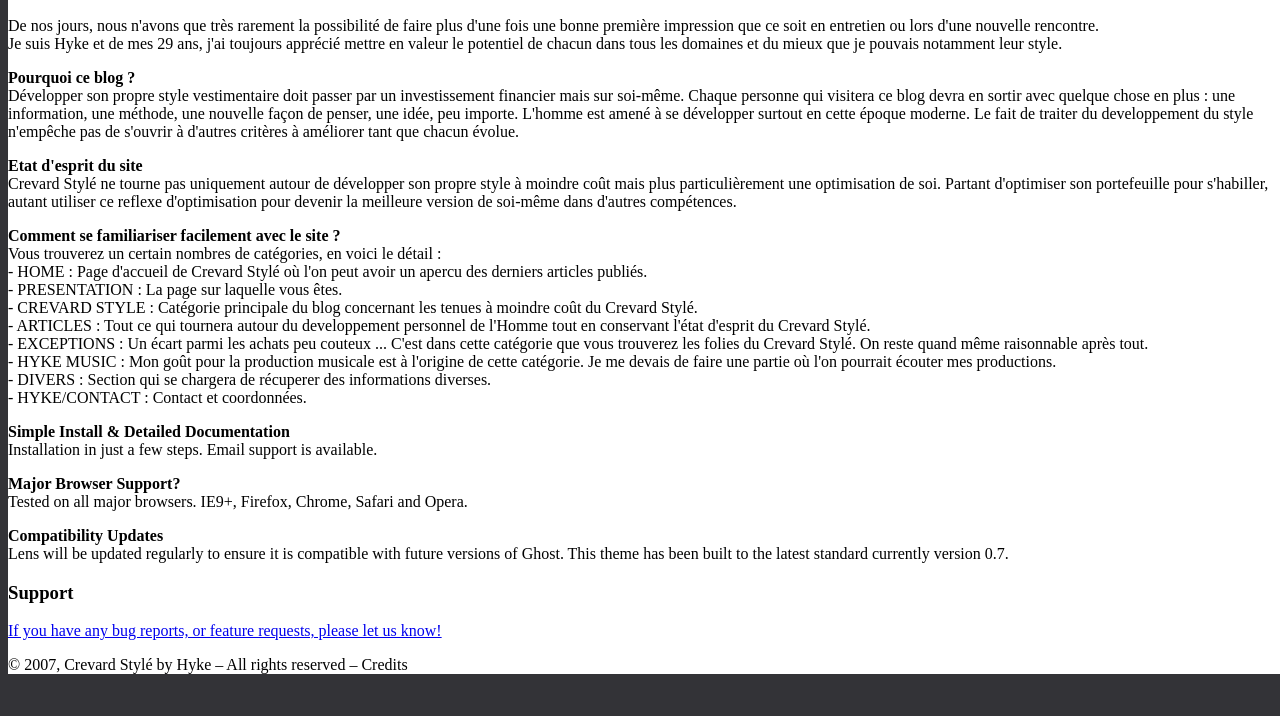
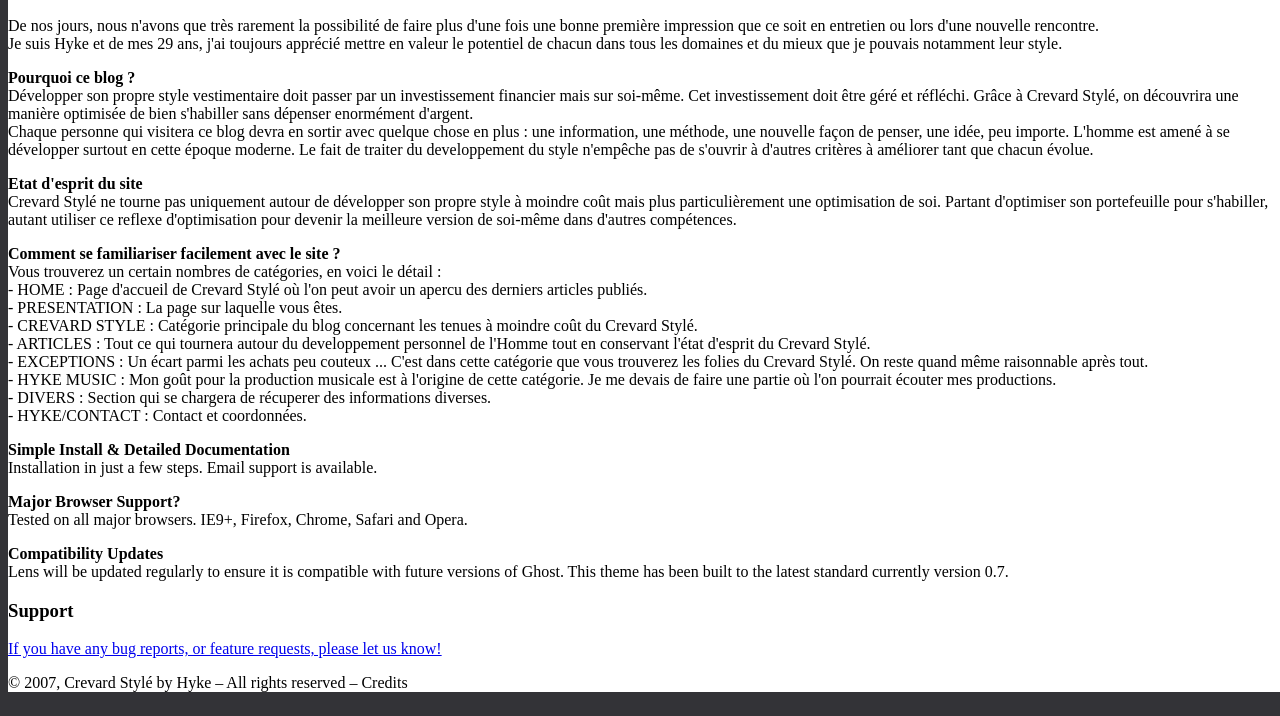
Before and after one commit to darkh2/darkh2.github.io, a Jekyll site: the page built from presentation.md, in a window 1280 px wide, cut to the strip 318-1034 px from the top of the page. Built offline with Jekyll 4.4.1, drawn with Linux system fonts in a browser that asks for light colours.

Commit message:
Update presentation.md

```diff
--- a/presentation.md
+++ b/presentation.md
@@ -15,7 +15,7 @@
 <p>
 <strong>Pourquoi ce blog ?</strong>
 <br>
-Développer son propre style vestimentaire doit passer par un investissement financier mais sur soi-même.
+Développer son propre style vestimentaire doit passer par un investissement financier mais sur soi-même. Cet investissement doit être géré et réfléchi. Grâce à Crevard Stylé, on découvrira une manière optimisée de bien s'habiller sans dépenser enormément d'argent. <br>
 Chaque personne qui visitera ce blog devra en sortir avec quelque chose en plus : une information, une méthode, une nouvelle façon de penser, une idée, peu importe. L'homme est amené à se développer surtout en cette époque moderne. Le fait de traiter du developpement du style n'empêche pas de s'ouvrir à d'autres critères à améliorer tant que chacun évolue.
 </p>
 
```
